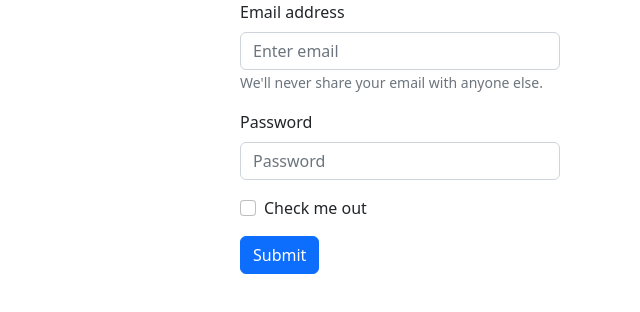
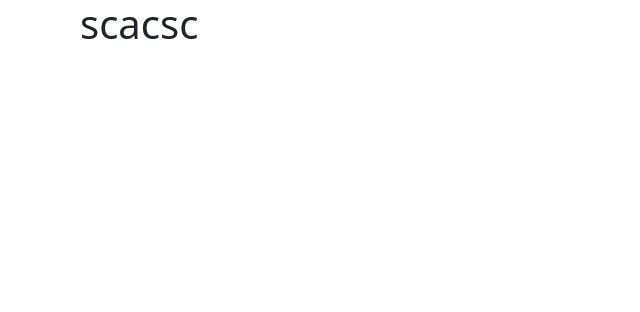
Before and after one commit to AMIThasan23333/firebase-authentication, a React (Create React App) app: page / in a window 1280 px wide. Shown: the top 312 px of the page, without its empty margins (240-880 px from the left). Built offline with nearby package versions, Linux system fonts and the light colour scheme.

Commit message:
initializing tailwind

```diff
--- a/package.json
+++ b/package.json
@@ -7,10 +7,12 @@
     "@testing-library/react": "^13.4.0",
     "@testing-library/user-event": "^13.5.0",
     "bootstrap": "^5.2.3",
+    "daisyui": "^2.51.3",
     "firebase": "^9.17.2",
     "react": "^18.2.0",
     "react-bootstrap": "^2.7.2",
     "react-dom": "^18.2.0",
+    "react-router-dom": "^6.8.2",
     "react-scripts": "5.0.1",
     "web-vitals": "^2.1.4"
   },
@@ -37,5 +39,8 @@
       "last 1 firefox version",
       "last 1 safari version"
     ]
+  },
+  "devDependencies": {
+    "tailwindcss": "^3.2.7"
   }
 }
--- a/src/App.js
+++ b/src/App.js
@@ -2,21 +2,21 @@ import logo from './logo.svg';
 import './App.css';
 
 import 'bootstrap/dist/css/bootstrap.min.css';
-// import BasicExample from './Register/ReactBootstrap';
-import ReactBootstrap from './Register/ReactBootstrap';
-import { getAuth } from 'firebase/auth';
+
 
 
 function App() {
 
-  const auth = getAuth(App)
+
 
 
   return (
     <div className='w-50 mx-auto'>
 
 
-       <ReactBootstrap></ReactBootstrap>
+       <h1>scacsc</h1>
+
+
     </div>
   );
 }
--- a/src/Register/ReactBootstrap.js
+++ b/src/Register/ReactBootstrap.js
@@ -1,65 +1,9 @@
 import React from 'react';
 
-import Button from 'react-bootstrap/Button';
-import Form from 'react-bootstrap/Form';
-import { createUserWithEmailAndPassword, getAuth } from 'firebase/auth';
-import App from './../App';
+const ReactBootstrap = () => {
+  return (
+    <div>
 
-
-
-
-const auth = getAuth(App)
-
-const ReactBootstrap = () => {
-
-
-
-
-
-  const handleRegister  = event => {
-
-
-    event.preventDefault();
-    const email = event.target.email.value;
-    const password = event.target.password.value;
-    // createUserWithEmailAndPassword(auth,email,password)
-    // .then(result => {
-
-    //   const user = result.user;
-
-    //   console.log(user)
-    // })
-
-
-
-
-
-  }
-
-  return (
-    <div className='w-50 mx-auto'>
-       <Form onSubmit={handleRegister}>
-      <Form.Group className="mb-3" controlId="formBasicEmail">
-        <Form.Label>Email address</Form.Label>
-        <Form.Control type="email" name="email" placeholder="Enter email" />
-        <Form.Text className="text-muted">
-          We'll never share your email with anyone else.
-        </Form.Text>
-      </Form.Group>
-
-      <Form.Group className="mb-3" controlId="formBasicPassword">
-        <Form.Label>Password</Form.Label>
-        <Form.Control type="password"
-        name='password'
-        placeholder="Password" />
-      </Form.Group>
-      <Form.Group className="mb-3" controlId="formBasicCheckbox">
-        <Form.Check type="checkbox" label="Check me out" />
-      </Form.Group>
-      <Button variant="primary" type="submit">
-        Submit
-      </Button>
-    </Form>
     </div>
   );
 };
--- a/src/index.css
+++ b/src/index.css
@@ -1,3 +1,6 @@
+@tailwind base;
+@tailwind components;
+@tailwind utilities;
 body {
   margin: 0;
   font-family: -apple-system, BlinkMacSystemFont, 'Segoe UI', 'Roboto', 'Oxygen',
--- /dev/null
+++ b/tailwind.config.js
@@ -0,0 +1,10 @@
+/** @type {import('tailwindcss').Config} */
+module.exports = {
+  content: [
+    "./src/**/*.{js,jsx,ts,tsx}",
+  ],
+  theme: {
+    extend: {},
+  },
+  plugins: [require("daisyui")],
+}
```
Also changed, not shown: 1 other file (tests, documents, lock files or other folders).
